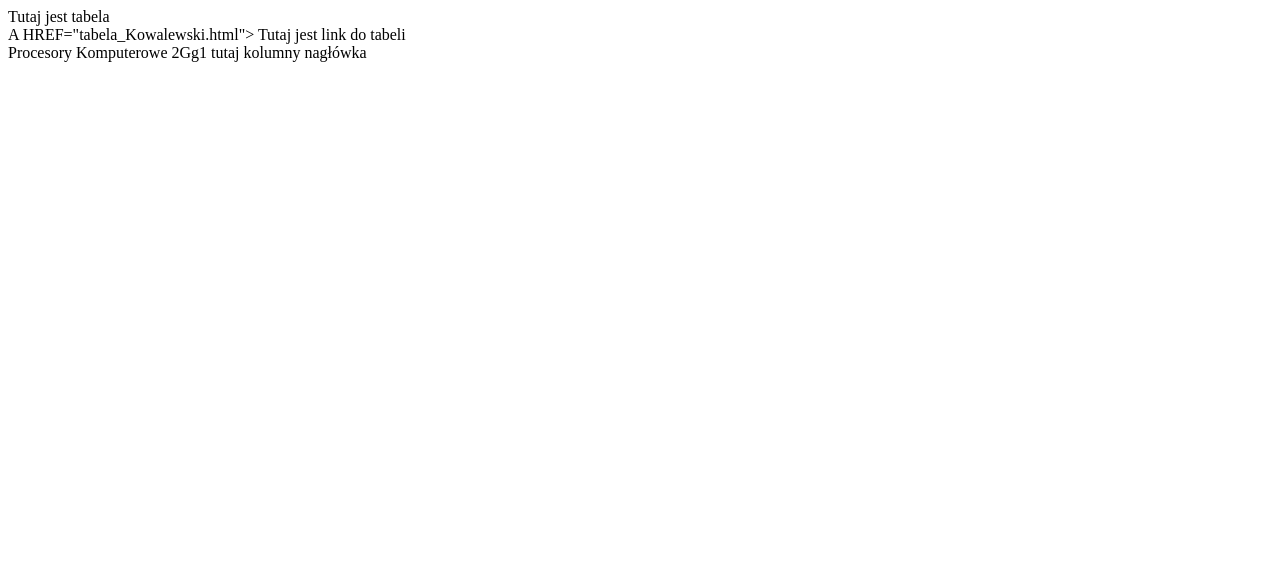
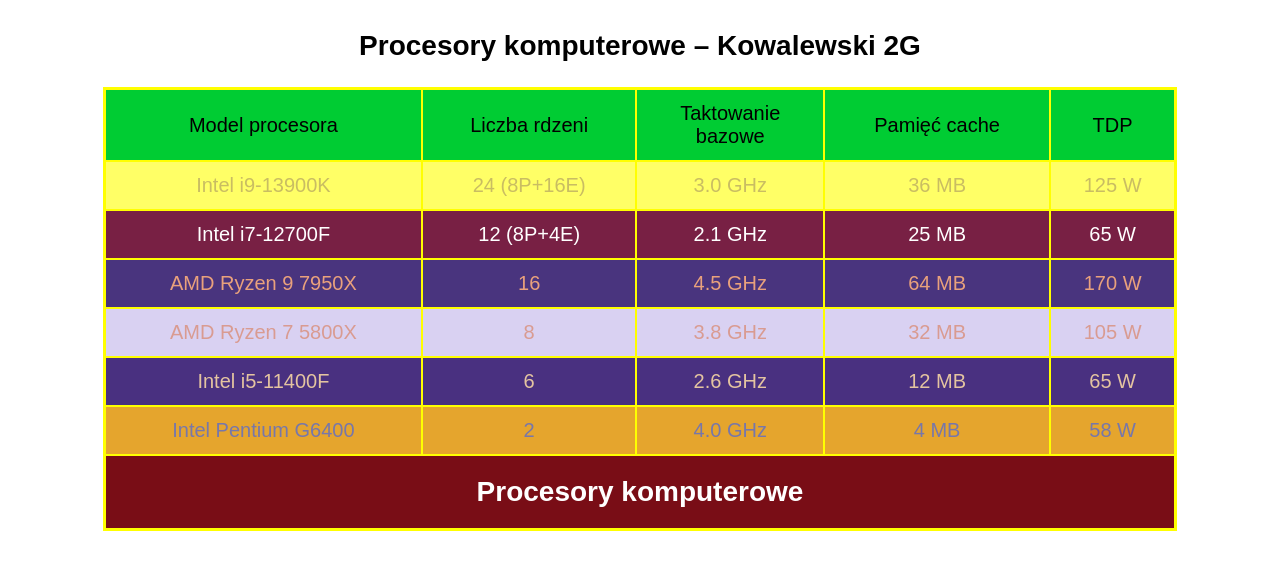
Before and after one commit to uksior64-ai/uksiortogoat, a plain HTML site: page tabela_kowalewski.html in a window 1280 px wide. Drawn offline with Linux system fonts and the light colour scheme.

Commit message:
Update tabela_kowalewski.html

```diff
--- a/tabela_kowalewski.html
+++ b/tabela_kowalewski.html
@@ -1,14 +1,153 @@
+
 <!DOCTYPE html>
-     <html lang="pl-PL">
-     <html>
-            <head>
-                   <meta charset="utf-8">
-                  <title>tabela_Kowalewski </title>
-           </head>
-            <body>
-            Tutaj jest tabela <br>
-            A HREF="tabela_Kowalewski.html"> Tutaj jest link do tabeli </A><br>
- <caption>  Procesory Komputerowe 2Gg1</caption>
-<thead>    tutaj kolumny nagłówka   </thead>
-           </body>
-    </html>
+<html lang="pl">
+<head>
+    <meta charset="UTF-8">
+    <title>tabela_Kowalewski</title>
+
+    <style>
+        body {
+            font-family: Arial, sans-serif;
+            background-color: white;
+            text-align: center;
+        }
+
+        h1 {
+            font-size: 28px;
+            font-weight: bold;
+            margin-top: 30px;
+            margin-bottom: 25px;
+        }
+
+        table {
+            width: 85%;
+            margin: auto;
+            border-collapse: collapse;
+            border: 3px solid yellow;
+        }
+
+        th, td {
+            border: 2px solid yellow;
+            padding: 12px;
+            font-size: 20px;
+            text-align: center;
+        }
+
+        th {
+            background-color: #00cc33;
+            color: black;
+            font-weight: normal;
+        }
+
+        .wiersz1 {
+            background-color: #ffff66;
+            color: #c9bd62;
+        }
+
+        .wiersz2 {
+            background-color: #782044;
+            color: white;
+        }
+
+        .wiersz3 {
+            background-color: #49347e;
+            color: #e9a17c;
+        }
+
+        .wiersz4 {
+            background-color: #d9d1f2;
+            color: #d99b91;
+        }
+
+        .wiersz5 {
+            background-color: #493080;
+            color: #e4c4a0;
+        }
+
+        .wiersz6 {
+            background-color: #e5a52d;
+            color: #7777aa;
+        }
+
+        .stopka {
+            background-color: #790d16;
+            color: white;
+            font-size: 28px;
+            font-weight: bold;
+            padding: 20px;
+        }
+    </style>
+</head>
+
+<body>
+
+    <h1>Procesory komputerowe – Kowalewski 2G</h1>
+
+    <table>
+
+        <tr>
+            <th>Model procesora</th>
+            <th>Liczba rdzeni</th>
+            <th>Taktowanie<br>bazowe</th>
+            <th>Pamięć cache</th>
+            <th>TDP</th>
+        </tr>
+
+        <tr class="wiersz1">
+            <td>Intel i9-13900K</td>
+            <td>24 (8P+16E)</td>
+            <td>3.0 GHz</td>
+            <td>36 MB</td>
+            <td>125 W</td>
+        </tr>
+
+        <tr class="wiersz2">
+            <td>Intel i7-12700F</td>
+            <td>12 (8P+4E)</td>
+            <td>2.1 GHz</td>
+            <td>25 MB</td>
+            <td>65 W</td>
+        </tr>
+
+        <tr class="wiersz3">
+            <td>AMD Ryzen 9 7950X</td>
+            <td>16</td>
+            <td>4.5 GHz</td>
+            <td>64 MB</td>
+            <td>170 W</td>
+        </tr>
+
+        <tr class="wiersz4">
+            <td>AMD Ryzen 7 5800X</td>
+            <td>8</td>
+            <td>3.8 GHz</td>
+            <td>32 MB</td>
+            <td>105 W</td>
+        </tr>
+
+        <tr class="wiersz5">
+            <td>Intel i5-11400F</td>
+            <td>6</td>
+            <td>2.6 GHz</td>
+            <td>12 MB</td>
+            <td>65 W</td>
+        </tr>
+
+        <tr class="wiersz6">
+            <td>Intel Pentium G6400</td>
+            <td>2</td>
+            <td>4.0 GHz</td>
+            <td>4 MB</td>
+            <td>58 W</td>
+        </tr>
+
+        <tr>
+            <td colspan="5" class="stopka">
+                Procesory komputerowe
+            </td>
+        </tr>
+
+    </table>
+
+</body>
+</html>
```
